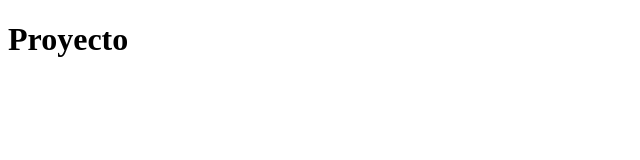
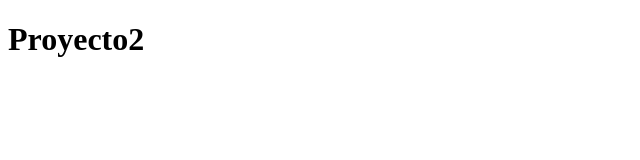
Before and after one commit to RamonTR/gitcourse, a plain HTML site: page index.html in a window 1280 px wide. Shown: the full height of the page, 0-640 px from the left. Drawn offline with Linux system fonts and the light colour scheme.

Commit message:
Se le cambio el titulo a index.html

```diff
--- a/index.html
+++ b/index.html
@@ -8,7 +8,7 @@
 </head>
 <body>
     <div>
-        <h1>Proyecto</h1>
+        <h1>Proyecto2</h1>
     </div>
 </body>
 </html>
```
